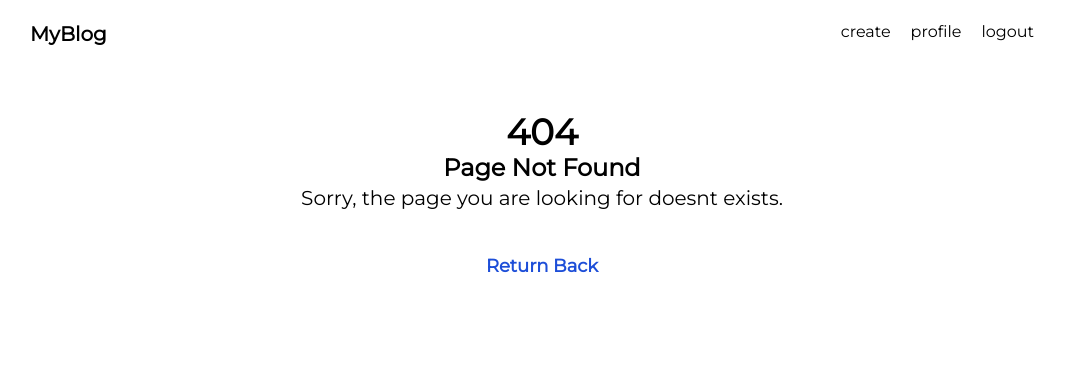
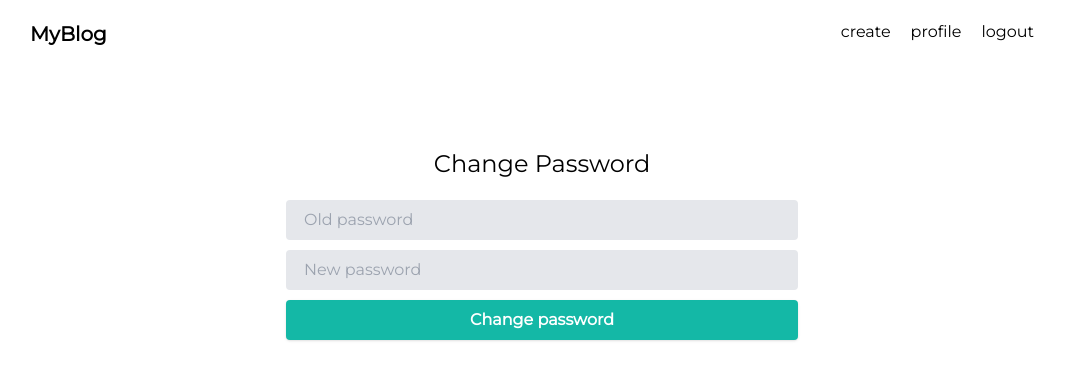
Before and after one commit to Prajwal-Pawar/MyBlog, a React (Vite) app in the folder client/: page /user/change-password in a window 1280 px wide. Before the commit this address had no page. Shown: the top 380 px of the page, without its empty margins (98-1163 px from the left). Built offline with nearby package versions, Linux system fonts and the light colour scheme; sample sign-in values are in the browser's storage.

Commit message:
add ChangePassword page

```diff
--- a/client/src/components/App.jsx
+++ b/client/src/components/App.jsx
@@ -10,6 +10,7 @@ import Article from "../pages/Article";
 import Profile from "../pages/Profile";
 import UserArticles from "../pages/UserArticles";
 import PageNotFound from "./PageNotFound";
+import ChangePassword from "../pages/ChangePassword";
 
 function App() {
   return (
@@ -73,6 +74,16 @@ function App() {
           }
         />
 
+        <Route
+          exact
+          path="/user/change-password"
+          element={
+            <PrivateRoute>
+              <ChangePassword />
+            </PrivateRoute>
+          }
+        />
+
         {/* for incorrect routes */}
         <Route exact path="*" element={<PageNotFound />} />
       </Routes>
--- /dev/null
+++ b/client/src/pages/ChangePassword.jsx
@@ -0,0 +1,80 @@
+import { useState } from "react";
+import { useNavigate } from "react-router-dom";
+import axios from "axios";
+import { toast } from "react-hot-toast";
+
+const ChangePassword = () => {
+  // hooks
+  const [oldPassword, setOldPassword] = useState("");
+  const [newPassword, setNewPassword] = useState("");
+
+  const navigate = useNavigate();
+
+  // get token from localstorage
+  const token = localStorage.getItem("token");
+
+  // change password
+  const changeUserPassword = async (event) => {
+    // prevent default behaviour of form submit
+    event.preventDefault();
+
+    try {
+      // getting response from server for change password API
+      const response = await axios.put(
+        "http://localhost:8000/user/change-password",
+        {
+          oldPassword,
+          newPassword,
+        },
+        {
+          headers: {
+            // sending authorization header to send JWT as bearer token to authorize change password request
+            Authorization: `Bearer ${token}`,
+          },
+        }
+      );
+
+      console.log(response.data);
+
+      // showing message to user
+      toast.success(response.data.message);
+
+      navigate("/user/profile");
+    } catch (err) {
+      console.log(err.response.data);
+      // showing message to user
+      toast.error(err.response.data.message);
+    }
+  };
+
+  return (
+    <div className="w-full mt-20 flex flex-col items-center">
+      <h1 className="text-2xl mt-5 mb-5">Change Password</h1>
+
+      <form onSubmit={changeUserPassword} className="flex flex-col w-2/5">
+        <input
+          type="password"
+          placeholder="Old password"
+          value={oldPassword}
+          onChange={(e) => setOldPassword(e.target.value)}
+          className="bg-gray-200 appearance-none border-2 border-gray-200 rounded w-full py-2 px-4 text-gray-700 leading-tight focus:outline-none focus:bg-white focus:border-teal-500 mb-2.5"
+          required
+        />
+        <input
+          type="password"
+          placeholder="New password"
+          value={newPassword}
+          onChange={(e) => setNewPassword(e.target.value)}
+          className="bg-gray-200 appearance-none border-2 border-gray-200 rounded w-full py-2 px-4 text-gray-700 leading-tight focus:outline-none focus:bg-white focus:border-teal-500 mb-2.5"
+          required
+        />
+
+        <button className="shadow bg-teal-500 hover:bg-teal-600 focus:shadow-outline focus:outline-none text-white font-bold py-2 px-4 rounded ">
+          Change password
+        </button>
+      </form>
+    </div>
+  );
+};
+
+export default ChangePassword;
--- a/client/src/pages/Profile.jsx
+++ b/client/src/pages/Profile.jsx
@@ -95,7 +95,10 @@ const Profile = () => {
           <p>Your articles</p>
         </Link>
 
-        <Link className="w-1/3 text-center shadow bg-teal-500 hover:bg-teal-600 focus:shadow-outline focus:outline-none text-white font-bold py-2 px-4 rounded mb-5">
+        <Link
+          to="/user/change-password"
+          className="w-1/3 text-center shadow bg-teal-500 hover:bg-teal-600 focus:shadow-outline focus:outline-none text-white font-bold py-2 px-4 rounded mb-5"
+        >
           <p>Change Your Password</p>
         </Link>
 
```
